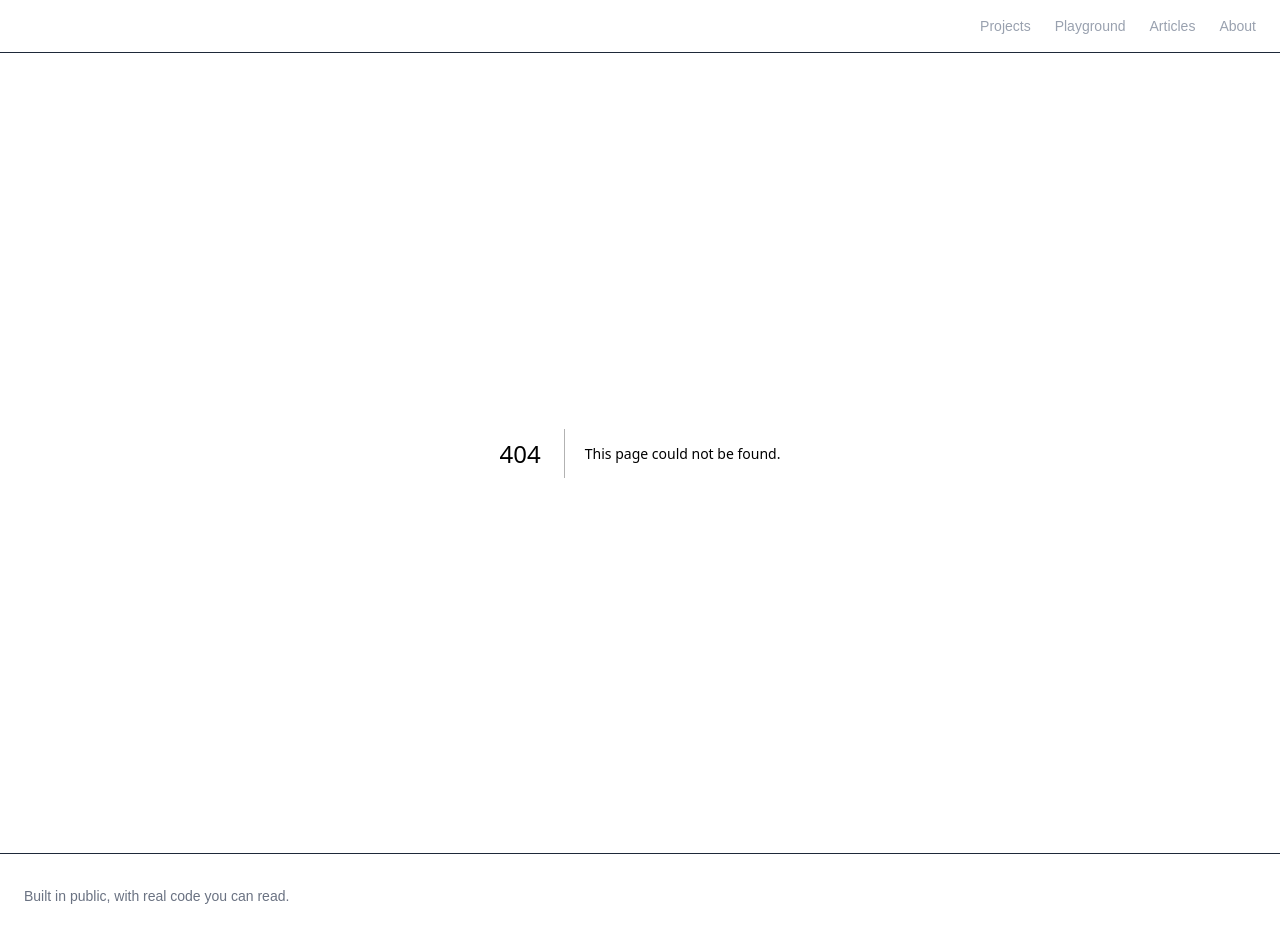
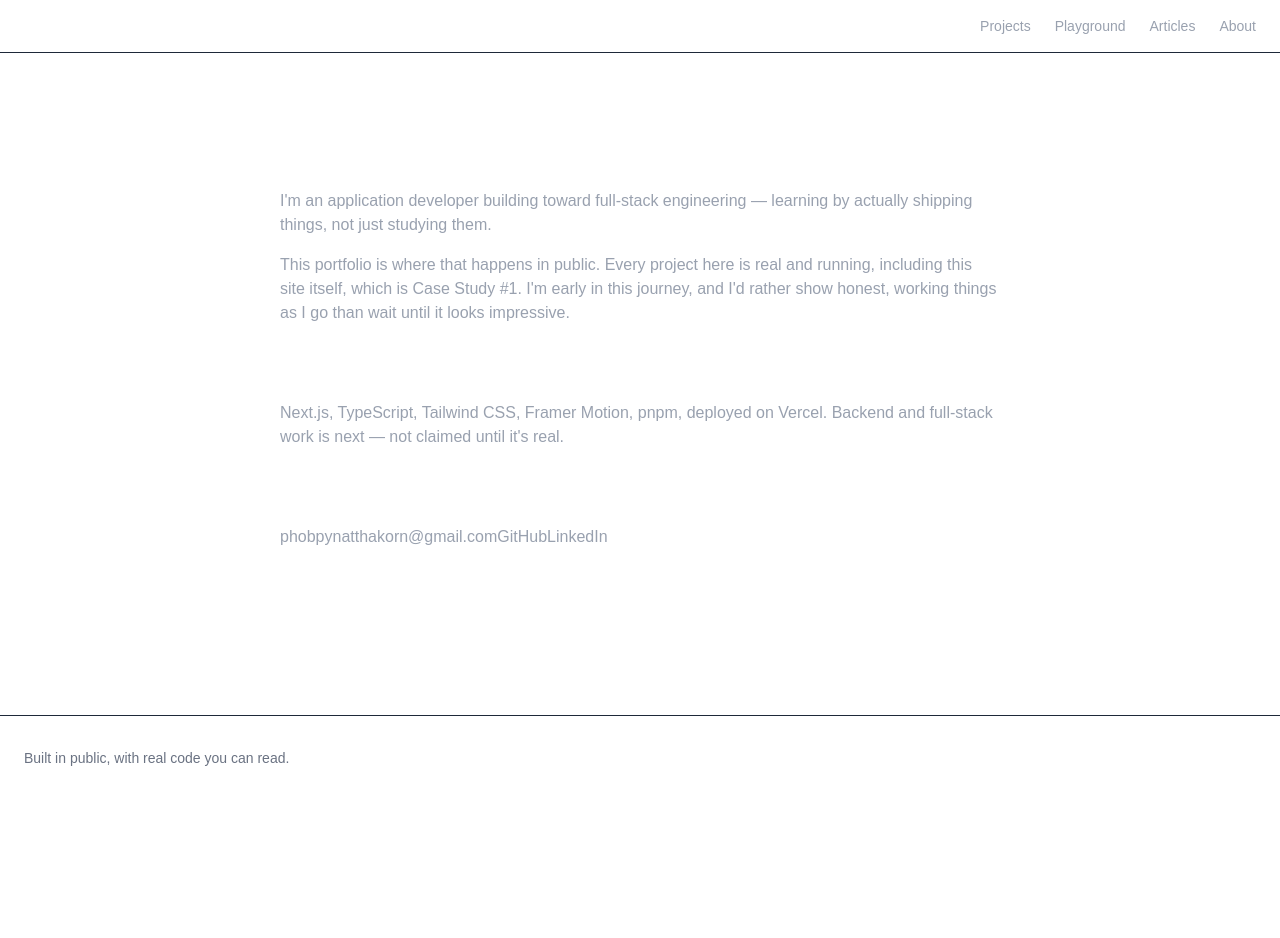
Before and after one commit to ppoiipy/portfolio, a Next.js app: page /about in a window 1280 px wide. Before the commit this address had no page. After the commit the page ends 800 px from the top, so only its background shows below. Built offline with nearby package versions, Linux system fonts and the light colour scheme.

Commit message:
feat: build about page

```diff
--- /dev/null
+++ b/app/about/page.tsx
@@ -0,0 +1,59 @@
+export default function AboutPage() {
+    return (
+        <main className="mx-auto max-w-3xl px-6 py-20">
+            <h1 className="text-2xl font-semibold text-white">About</h1>
+            <section className="mt-6 space-y-4 text-gray-400">
+                <p>
+                    I'm an application developer building toward full-stack
+                    engineering — learning by actually shipping things, not just
+                    studying them.
+                </p>
+                <p>
+                    This portfolio is where that happens in public. Every project
+                    here is real and running, including this site itself, which is
+                    Case Study #1. I'm early in this journey, and I'd rather show
+                    honest, working things as I go than wait until it looks
+                    impressive.
+                </p>
+            </section>
+
+            <section className="mt-10">
+                <h2 className="text-xl font-medium text-white">Stack</h2>
+                <p className="mt-2 text-gray-400">
+                    Next.js, TypeScript, Tailwind CSS, Framer Motion, pnpm, deployed
+                    on Vercel. Backend and full-stack work is next — not claimed
+                    until it's real.
+                </p>
+            </section>
+
+            <section className="mt-10">
+                <h2 className="text-lg font-medium text-white">Contact</h2>
+                <p className="mt-2 text-gray-400">
+
+                <a
+                    href="mailto:phobpynatthakorn@gmail.com"
+                    className="hover:text-white"
+                >
+                    phobpynatthakorn@gmail.com
+                </a>
+
+                <a href="https://github.com/ppoiipy"
+                    className="hover:text-white"
+                    target="_blank"
+                    rel="noopener noreferrer"
+                >
+                    GitHub
+                </a>
+
+                <a href="https://www.linkedin.com/in/natthakorn-tainkrue-660171265/"
+                    className="hover:text-white"
+                    target="_blank"
+                    rel="noopener noreferrer"
+                >
+                    LinkedIn
+                </a>
+                </p>
+            </section>
+        </main>
+    );
+}
```
